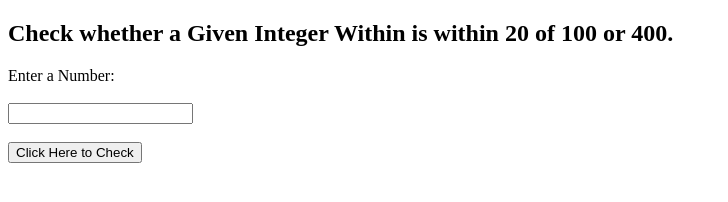
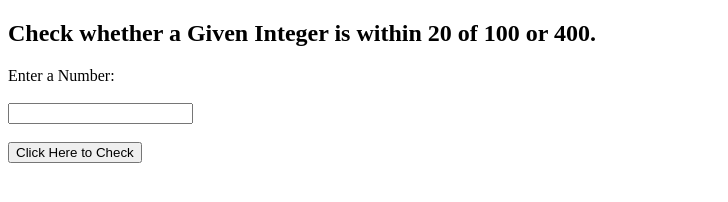
Before and after one commit to muthukumar24/IntegerWithin_20, a plain HTML site: page index.html in a window 1280 px wide. Shown: the whole page, without its empty margins (0-728 px from the left). Drawn offline with Linux system fonts and the light colour scheme.

Commit message:
Add files via upload

```diff
--- a/index.html
+++ b/index.html
@@ -6,7 +6,7 @@
     <title>Given Integer Within 20 of 100 or 400</title>
 </head>
 <body>
-    <h2>Check whether a Given Integer Within is within 20 of 100 or 400.</h2>
+    <h2>Check whether a Given Integer is within 20 of 100 or 400.</h2>
     <label for="input">Enter a Number:</label>
     <br><br>
     <input type="text" id="input">
```
